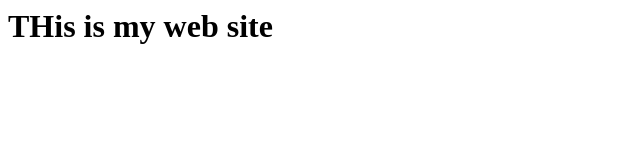
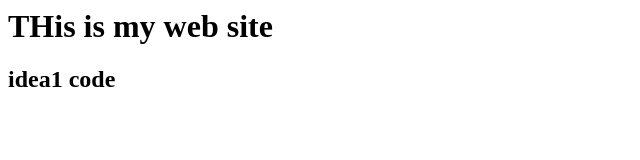
Before and after one commit to badriaws/newproject, a plain HTML site: page index.html in a window 1280 px wide. Shown: the whole page, without its empty margins (0-640 px from the left). Drawn offline with Linux system fonts and the light colour scheme.

Commit message:
idea1 change1

```diff
--- a/index.html
+++ b/index.html
@@ -1 +1,2 @@
 <h1>THis is my web site</h1>
+<h2>idea1 code</h2>
```
